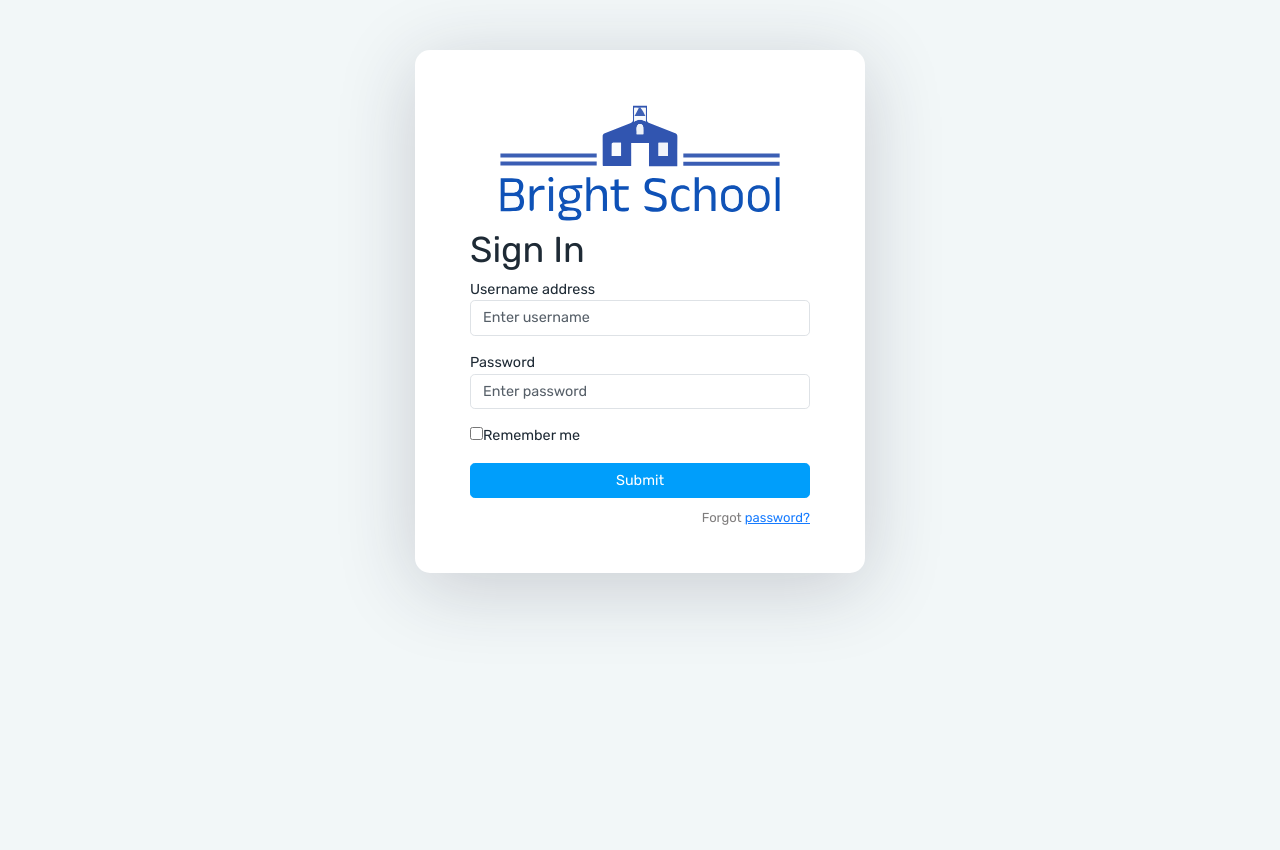
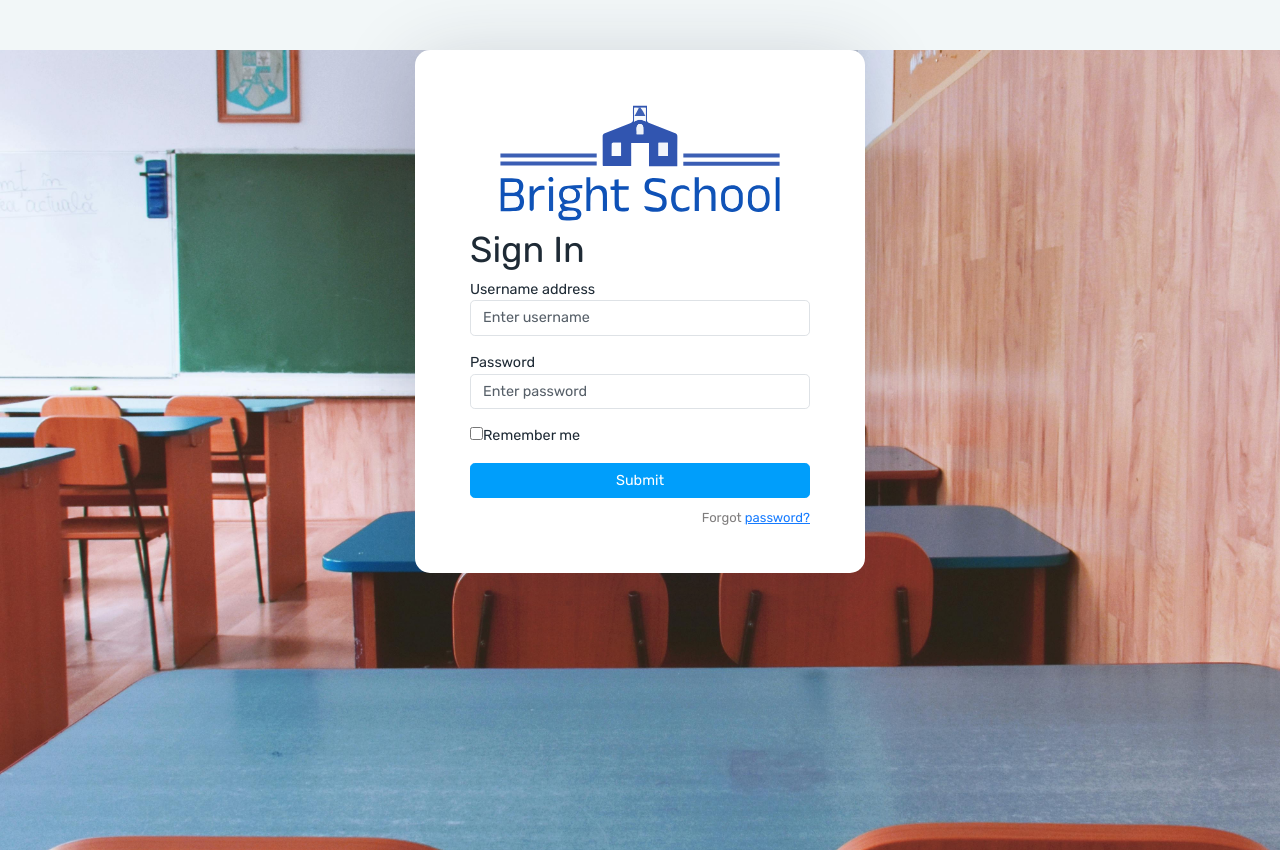
Before and after one commit to Henas12/GAS, a React (Create React App) app: page /staff-login in a window 1280 px wide. Before the commit the page ends 800 px from the top, so only its background shows below. Built offline with nearby package versions, Linux system fonts and the light colour scheme; no server answers.

Commit message:
adding css to the login page

```diff
--- a/src/index.css
+++ b/src/index.css
@@ -55,3 +55,13 @@
 .forgot-password a {
   color: #167bff;
 }
+.login-container {
+  background-image: url('./assets/bg.jpg');
+  background-size: cover;
+
+  height: 100vh;
+
+  /* justify-content: center; */
+  /* align-items: center;  */
+  background-position: center;
+}
```
